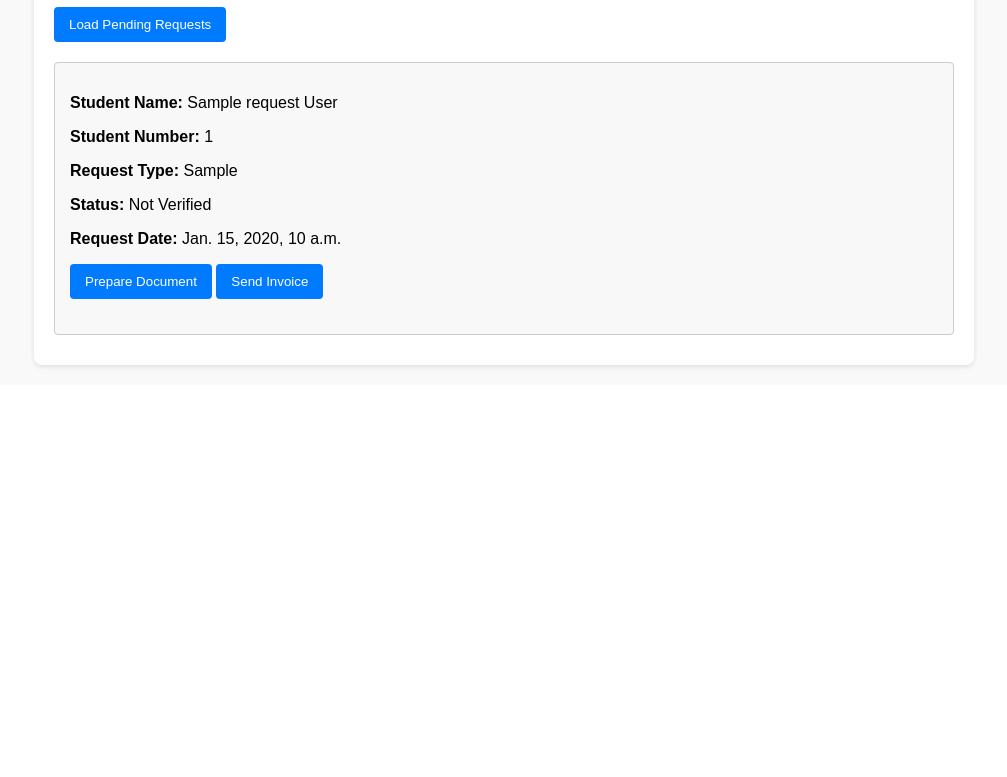
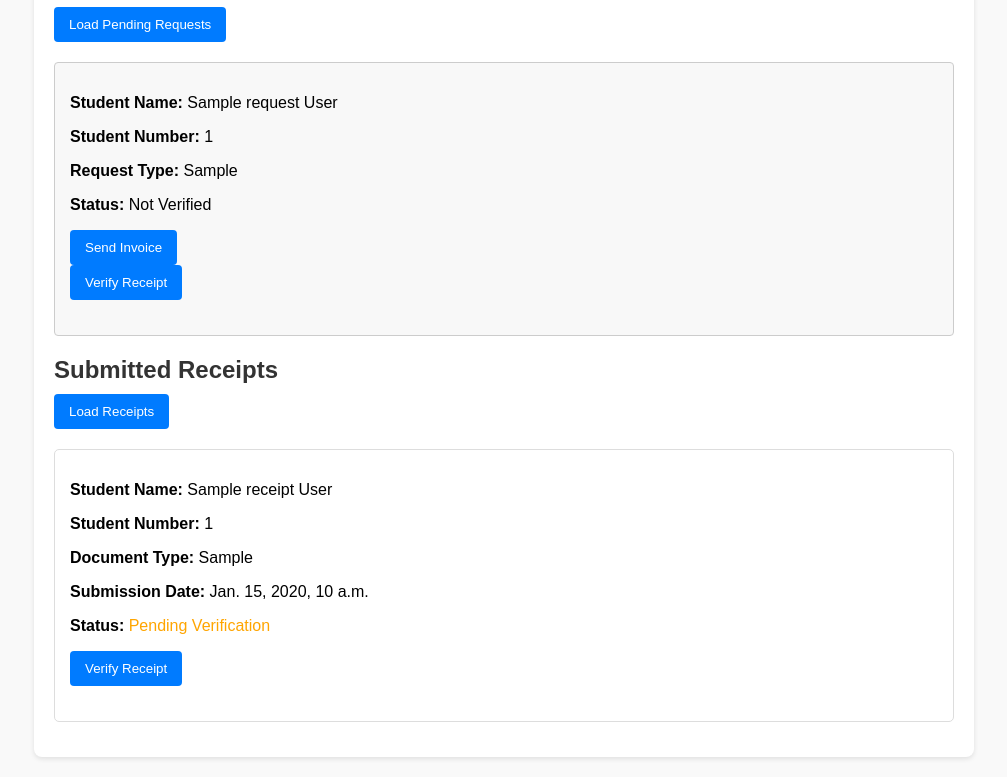
Before and after one commit to abayalii/Sec_StdPortal_RSA_DES, a Django app: template osds/osds_app/templates/staff.html in a window 1280 px wide. Shown: the part 734-1511 px from the top of the page, without its empty margins (136-1143 px from the left). Before the commit the page ends 1103 px from the top, so only its background shows below. Run offline with Django 5.2, Linux system fonts and the light colour scheme; the template is opened without the code that fills it: most values are stand-ins (such as "Sample title", 1, 10 or a date in 2020).

Commit message:
receipt sign and verify

```diff
--- a/osds/osds_app/models.py
+++ b/osds/osds_app/models.py
@@ -23,13 +23,18 @@ class Documents(models.Model):
     student = models.ForeignKey(Users, on_delete=models.CASCADE)
     document_type = models.CharField(max_length=30,default='transcript')
     invoice_file = models.FileField(upload_to='./documents/invoices/',null=True,blank=True)
+    receipt_file = models.FileField(upload_to='./documents/receipts/', null=True, blank=True)
+    document_file = models.FileField(upload_to='./documents/docs/', null=True, blank=True)
     request_date = models.DateTimeField(auto_now_add=True)
     status = models.CharField(max_length=30, default='Pending')
     gpa_list = models.JSONField(null=True, blank=True)  # Store GPA values as a JSON array
     cpga = models.DecimalField(max_digits=4, decimal_places=2, null=True, blank=True)
     signature = models.TextField(null=True)  # Store the signature
     signature_data = models.TextField(null=True)  # Store the data that was signed
+    receipt_signature=models.TextField(null=True)
+    receipt_signature_data=models.TextField(null=True)
     is_verified = models.BooleanField(default=False)  # Flag for verification status
+    is_receipt_verified = models.BooleanField(default=False)
 
     def __str__(self):
         return f"{self.document_type} - {self.student.username}"
--- a/osds/osds_app/templates/staff.html
+++ b/osds/osds_app/templates/staff.html
@@ -113,34 +113,92 @@
         </form>
 
         <h2>Student Requests</h2>
+
         <form method="GET" action="{% url 'pending_requests' %}" style="margin-bottom: 20px;">
             <button type="submit">Load Pending Requests</button>
         </form>
+
+
         <div class="requests">
             {% if requests %}
                 {% for request in requests %}
                     <div class="request">
-                        <form id="pending_requests" method="POST" action="{%url 'pending_requests' %}">
+                        <form method="POST" action="{% url 'pending_requests' %}">
                             {% csrf_token %}
                             <p><strong>Student Name:</strong> {{ request.student_name }} {{ request.student_surname }}</p>
                             <p><strong>Student Number:</strong> {{ request.student_number }}</p>
                             <p><strong>Request Type:</strong> {{ request.document_type }}</p>
                             <p><strong>Status:</strong> {{ request.status }}</p>
-                            <p><strong>Request Date:</strong> {{ request.request_date }}</p>
-                        <!-- <input type="hidden" name="des_key" value="{{ request.session.des_key }}">-->
-                            <input type="hidden" name="request_id" value="{{ request.id }}">
-                            <button type="submit" name="action" value="prepare">Prepare Document</button>
-                            <button type="submit" name="action" value="invoice">Send Invoice</button>
+
+                            <div class="invoice-actions" style="margin-top: 10px;">
+                                <input type="hidden" name="request_id" value="{{ request.id }}">
+                                <button type="submit" name="action" value="invoice" class="btn btn-info">Send Invoice</button>
+                            </div>
+                            <div class="receipt-actions">
+                                {% if request.receipt_file %}
+                                    {% if not request.is_receipt_verified %}
+                                        <form method="POST" action="{% url 'verify_receipt' %}" style="display: inline;">
+                                            {% csrf_token %}
+                                            <input type="hidden" name="document_id" value="{{ request.id }}">
+                                            <button type="submit" class="btn btn-warning">Verify Receipt</button>
+                                        </form>
+                                    {% else %}
+                                        <span class="badge badge-success">Receipt Verified</span>
+                                        <a href="{{ request.receipt_file.url }}" class="btn btn-success" download>
+                                            Download Receipt
+                                        </a>
+                                    {% endif %}
+                                {% endif %}
+                            </div>
+
+
                         </form>
                     </div>
                 {% endfor %}
             {% else %}
-                <p></p>
+                <p>No pending requests.</p>
             {% endif %}
-            {% if error %}
-                <div class="error" style="color: red; margin-top: 10px;">
-                    {{ error }}
-                </div>
+        </div>
+        <h2>Submitted Receipts</h2>
+        <form method="GET" action="{% url 'view_receipts' %}" style="margin-bottom: 20px;">
+            <button type="submit" class="btn btn-primary">Load Receipts</button>
+        </form>
+
+        <div class="receipts">
+            {% if receipts %}
+                {% for receipt in receipts %}
+                    <div class="receipt-card" style="border: 1px solid #ddd; padding: 15px; margin-bottom: 15px; border-radius: 5px;">
+                        <p><strong>Student Name:</strong> {{ receipt.student_name }} {{ receipt.student_surname }}</p>
+                        <p><strong>Student Number:</strong> {{ receipt.student_number }}</p>
+                        <p><strong>Document Type:</strong> {{ receipt.document_type }}</p>
+                        <p><strong>Submission Date:</strong> {{ receipt.submission_date }}</p>
+                        <p><strong>Status:</strong>
+                            {% if receipt.is_verified %}
+                                <span style="color: green;">Verified</span>
+                            {% else %}
+                                <span style="color: orange;">Pending Verification</span>
+                            {% endif %}
+                        </p>
+
+                        <div class="receipt-actions" style="margin-top: 10px;">
+                            {% if not receipt.is_verified %}
+                                <form method="POST" action="{% url 'verify_receipt' %}" style="display: inline-block; margin-right: 10px;">
+                                    {% csrf_token %}
+                                    <input type="hidden" name="document_id" value="{{ receipt.document_id }}">
+                                    <button type="submit" class="btn btn-warning">Verify Receipt</button>
+                                </form>
+                            {% else %}
+                                {% if receipt.file_url %}
+                                    <a href="{{ receipt.file_url }}" class="btn btn-info" download>
+                                        Download Receipt
+                                    </a>
+                                {% endif %}
+                            {% endif %}
+                        </div>
+                    </div>
+                {% endfor %}
+            {% else %}
+                <p>No receipts submitted.</p>
             {% endif %}
         </div>
 
--- a/osds/osds_app/urls.py
+++ b/osds/osds_app/urls.py
@@ -9,6 +9,9 @@ urlpatterns = [
     path('users/add-staff/', views.add_staff, name='add_staff'),
     path('users/add-student/', views.add_student, name='add_student'),
     path("users/student/",views.student,name="student"),
+    path('users/submit-receipt/', views.submit_receipt, name='submit_receipt'),
+    path('users/verify-receipt/', views.verify_receipt, name='verify_receipt'),
+    path('view_receipts/', views.view_receipts, name='view_receipts'),
     path('users/request-document',views.request_document,name="request_document"),
     path("users/staff/",views.staff,name="staff"),
     path("users/update-des-key/",views.update_des_key,name="update_des_key"),
```
Also changed, not shown: osds/osds_app/templates/student.html (+30 -0 lines), osds/osds_app/views.py (+173 -14 lines), osds/db.sqlite3, osds/osds_app/migrations/0012_documents_is_receipt_verified_documents_receipt_file.py (added), osds/osds_app/migrations/0013_documents_receipt_signature_and_more.py (added), osds/osds_app/migrations/0014_documents_document_file.py (added), 12 other files.
